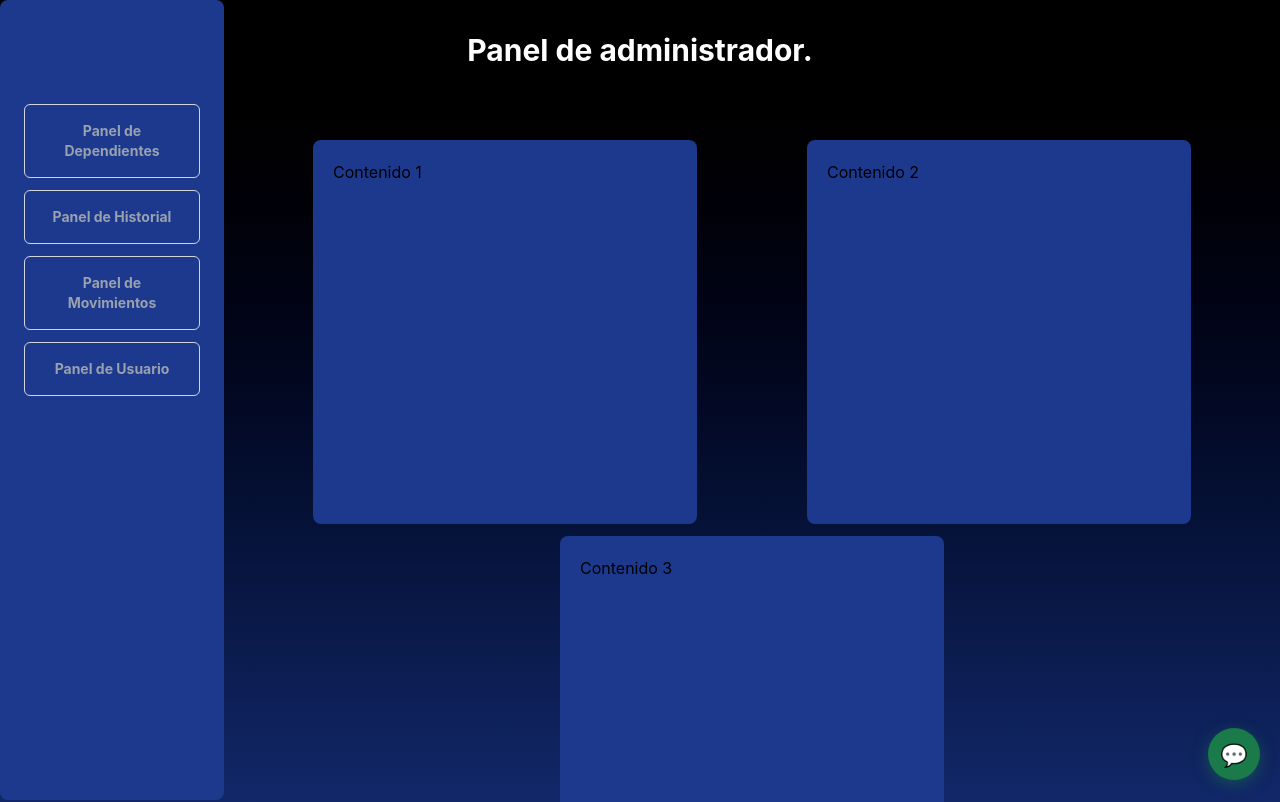
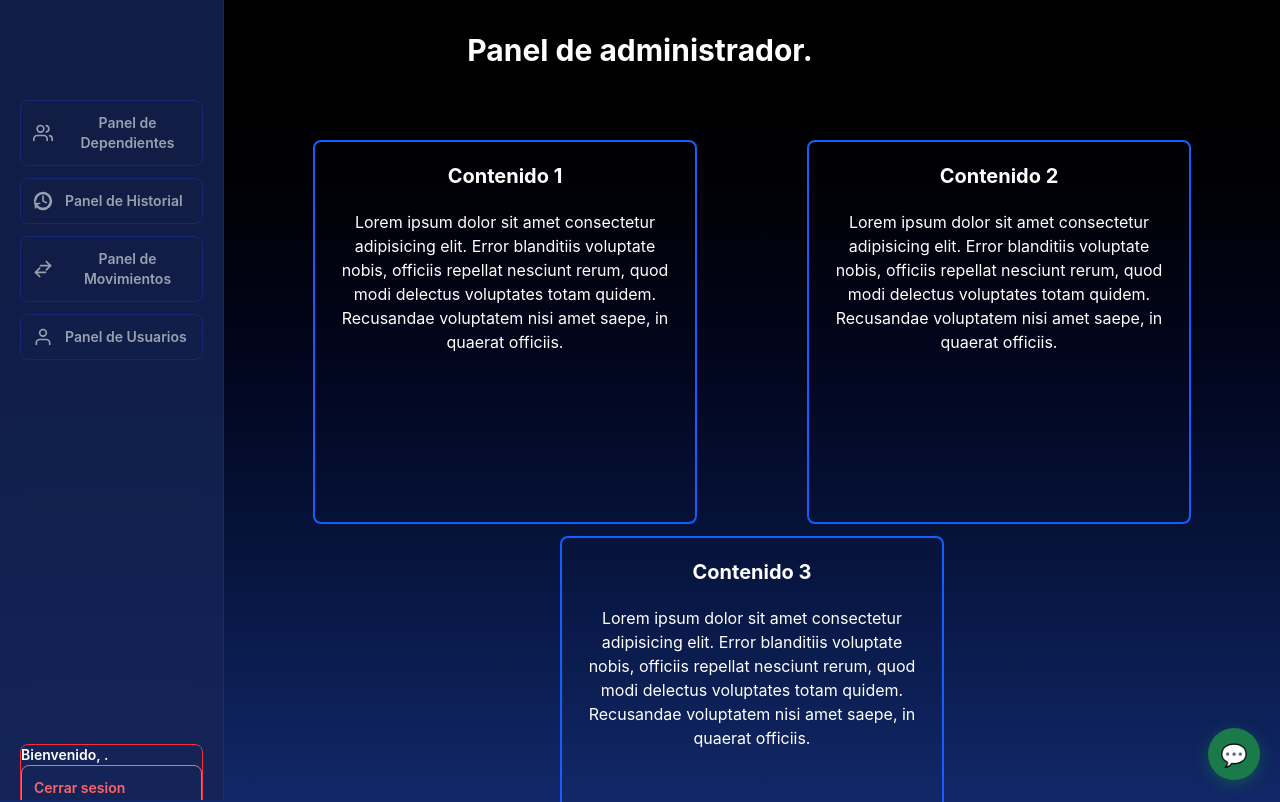
Before and after one commit to SENA-proyect/Ahorrapp-REACT, a React (Vite) app in the folder Frontend/: page /PanelAdmin in a window 1280 px wide. Shown: the top 802 px of the page. Built offline with nearby package versions, Linux system fonts and the light colour scheme.

Commit message:
Actualizacion de Panel Admin.

```diff
--- a/Frontend/src/components/PanelAdmin.jsx
+++ b/Frontend/src/components/PanelAdmin.jsx
@@ -10,66 +10,92 @@ export default function PanelAdmin() {
         </h2>
       </header>
 
-      {/* flex-1 hace que el main ocupe todo el espacio sobrante */}
-      {/* relative aquí es importante para que el sidebar fixed */}
-      {/* se posicione relativo a la pantalla y no al main */}
       <main className='flex flex-1 relative'>
 
-        {/* Sidebar */}
-        {/* top-0 left-0 → pegado arriba a la izquierda de la pantalla */}
-        {/* w-56 → ancho fijo, sin esto fixed no sabe qué tan ancho ser */}
-        {/* overflow-y-auto → si los items no caben, hace scroll solo en el sidebar */}
-        {/* z-10 → lo pone encima del contenido si se solapan */}
-        <div className='bg-blue-900 rounded-lg p-6 fixed top-0 left-0 w-56 h-screen overflow-y-auto z-10'>
+        <div className='bg-blue-950/80 backdrop-blur-lg border-r border-blue-800/40 p-5 fixed top-0 left-0 w-56 h-screen overflow-y-auto z-10'>
           <ul className='flex flex-col gap-3 mt-20'>
-            {/* mt-20 → empuja los items hacia abajo para que no queden */}
-            {/* tapados por el header que también ocupa espacio arriba */}
 
             <li>
               <Link to="/PanelDependientes">
-                {/* w-full → el botón ocupa todo el ancho del sidebar */}
-                <button className='w-full p-4 border border-gray-300 rounded-md text-gray-400 hover:text-white text-sm font-bold cursor-pointer transition-all duration-300'>
-                  Panel de Dependientes
+                <button className='w-full p-3 border border-blue-800/40 hover:border-blue-400 rounded-lg text-gray-400 hover:text-white text-sm font-semibold cursor-pointer transition-all duration-300 flex items-center gap-3 hover:bg-blue-900/40 hover:scale-[1.02] active:scale-[0.98]'>
+                  <svg className="w-5 h-5 shrink-0" fill="none" stroke="currentColor" strokeWidth="2" strokeLinecap="round" strokeLinejoin="round" viewBox="0 0 24 24" xmlns="http://www.w3.org/2000/svg">
+                    <path d="M17 21v-2a4 4 0 0 0-4-4H5a4 4 0 0 0-4 4v2" />
+                    <circle cx="9" cy="7" r="4" />
+                    <path d="M23 21v-2a4 4 0 0 0-3-3.87" />
+                    <path d="M16 3.13a4 4 0 0 1 0 7.75" />
+                  </svg>
+                  <span>Panel de Dependientes</span>
                 </button>
               </Link>
             </li>
 
             <li>
               <Link to="/PanelHistorial">
-                <button className='w-full p-4 border border-gray-300 rounded-md text-gray-400 hover:text-white text-sm font-bold cursor-pointer transition-all duration-300'>
-                  Panel de Historial
+                <button className='w-full p-3 border border-blue-800/40 hover:border-blue-400 rounded-lg text-gray-400 hover:text-white text-sm font-semibold cursor-pointer transition-all duration-300 flex items-center gap-3 hover:bg-blue-900/40 hover:scale-[1.02] active:scale-[0.98]'>
+                  <svg className="w-5 h-5 shrink-0" fill="none" stroke="currentColor" strokeWidth="2" strokeLinecap="round" strokeLinejoin="round" viewBox="0 0 24 24" xmlns="http://www.w3.org/2000/svg">
+                    <circle cx="12" cy="12" r="10" />
+                    <polyline points="12 6 12 12 16 14" />
+                    <path d="M3.05 11a9 9 0 1 1 .5 4m-.5 5v-5h5" />
+                  </svg>
+                  <span>Panel de Historial</span>
                 </button>
               </Link>
             </li>
 
             <li>
               <Link to="/PanelMovimientos">
-                <button className='w-full p-4 border border-gray-300 rounded-md text-gray-400 hover:text-white text-sm font-bold cursor-pointer transition-all duration-300'>
-                  Panel de Movimientos
+                <button className='w-full p-3 border border-blue-800/40 hover:border-blue-400 rounded-lg text-gray-400 hover:text-white text-sm font-semibold cursor-pointer transition-all duration-300 flex items-center gap-3 hover:bg-blue-900/40 hover:scale-[1.02] active:scale-[0.98]'>
+                  <svg className="w-5 h-5 shrink-0" fill="none" stroke="currentColor" strokeWidth="2" strokeLinecap="round" strokeLinejoin="round" viewBox="0 0 24 24" xmlns="http://www.w3.org/2000/svg">
+                    <polyline points="16 3 21 8 16 13" />
+                    <line x1="21" y1="8" x2="9" y2="8" />
+                    <polyline points="8 21 3 16 8 11" />
+                    <line x1="3" y1="16" x2="15" y2="16" />
+                  </svg>
+                  <span>Panel de Movimientos</span>
                 </button>
               </Link>
             </li>
 
             <li>
               <Link to="/PanelUsuarios">
-                <button className='w-full p-4 border border-gray-300 rounded-md text-gray-400 hover:text-white text-sm font-bold cursor-pointer transition-all duration-300'>
-                  Panel de Usuario
+                <button className='w-full p-3 border border-blue-800/40 hover:border-blue-400 rounded-lg text-gray-400 hover:text-white text-sm font-semibold cursor-pointer transition-all duration-300 flex items-center gap-3 hover:bg-blue-900/40 hover:scale-[1.02] active:scale-[0.98]'>
+                  <svg className="w-5 h-5 shrink-0" fill="none" stroke="currentColor" strokeWidth="2" strokeLinecap="round" strokeLinejoin="round" viewBox="0 0 24 24" xmlns="http://www.w3.org/2000/svg">
+                    <path d="M20 21v-2a4 4 0 0 0-4-4H8a4 4 0 0 0-4 4v2" />
+                    <circle cx="12" cy="7" r="4" />
+                  </svg>
+                  <span>Panel de Usuarios</span>
                 </button>
               </Link>
             </li>
 
           </ul>
+          <div className='border-1 border-red-500 h-20 mt-96 mx-0 flex-col justify-center items-center rounded-lg'>
+
+            <h1 className='text-white text-sm font-semibold cursor-pointer transition-all duration-300 flex items-center gap-3 hover:bg-blue-900/40 hover:scale-[1.02] active:scale-[0.98]'>
+              Bienvenido, {}.
+            </h1>
+            <button className='w-full p-3 border border-red-400 hover:border-red-600 rounded-lg text-red-400 hover:text-white text-sm font-semibold cursor-pointer transition-all duration-300 flex items-center gap-3 hover:bg-red-900/40 hover:scale-[1.02] active:scale-[0.98]'>
+              Cerrar sesion
+            </button>
+          </div>
         </div>
 
         <section className='flex flex-wrap justify-around flex-1 p-10 gap-3 ml-56'>
-          <section className='bg-blue-900 rounded-lg p-5 w-96 h-96'>
-            <p>Contenido 1</p>
+          <section className='bg-transparent border-2 border-blue-600 rounded-lg p-5 w-96 h-96'>
+
+             <h1 className='text-white font-bold text-xl text-center'> Contenido 1</h1>
+            <p className='text-white text-center mt-5'>Lorem ipsum dolor sit amet consectetur adipisicing elit. Error blanditiis voluptate nobis, officiis repellat nesciunt rerum, quod modi delectus voluptates totam quidem. Recusandae voluptatem nisi amet saepe, in quaerat officiis.</p>
+
           </section>
-          <section className='bg-blue-900 rounded-lg p-5 w-96 h-96'>
-            <p>Contenido 2</p>
+          <section className='bg-transparent border-2 border-blue-600 rounded-lg p-5 w-96 h-96'>
+            <h1 className='text-white font-bold text-xl text-center'> Contenido 2</h1>
+            <p className='text-white text-center mt-5'>Lorem ipsum dolor sit amet consectetur adipisicing elit. Error blanditiis voluptate nobis, officiis repellat nesciunt rerum, quod modi delectus voluptates totam quidem. Recusandae voluptatem nisi amet saepe, in quaerat officiis.</p>
+
           </section>
-          <section className='bg-blue-900 rounded-lg p-5 w-96 h-96'>
-            <p>Contenido 3</p>
+          <section className='bg-transparent border-2 border-blue-600 rounded-lg p-5 w-96 h-96'>
+            <h1 className='text-white font-bold text-xl text-center'> Contenido 3</h1>
+            <p className='text-white text-center mt-5'>Lorem ipsum dolor sit amet consectetur adipisicing elit. Error blanditiis voluptate nobis, officiis repellat nesciunt rerum, quod modi delectus voluptates totam quidem. Recusandae voluptatem nisi amet saepe, in quaerat officiis.</p>
+
           </section>
         </section>
 
```
